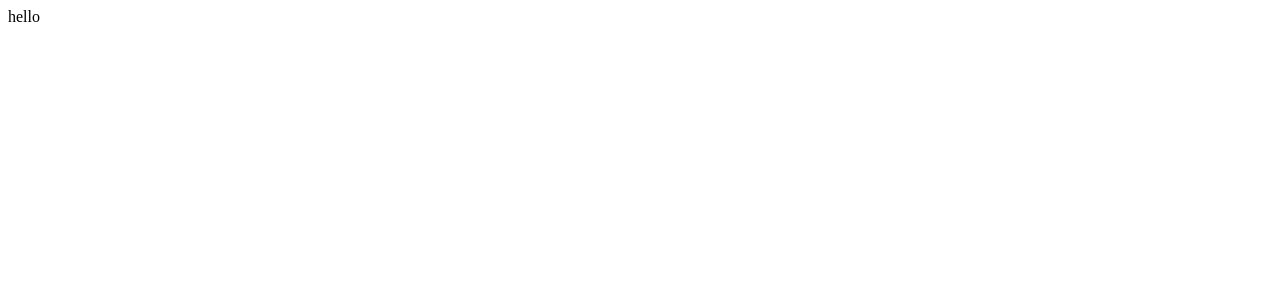
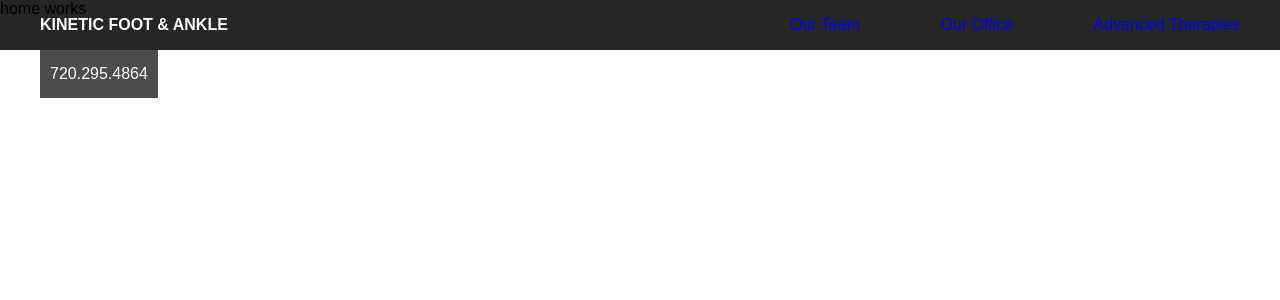
Before and after one commit to edwardgrubb3rd/thekineticfoot, a React (Create React App) app in the folder client/: page / in a window 1280 px wide. Shown: the top 300 px of the page. Built offline with nearby package versions, Linux system fonts and the light colour scheme; the HTML template or start-up script is replaced by a standard one.

Commit message:
added home, navigation

```diff
--- a/client/package.json
+++ b/client/package.json
@@ -6,6 +6,8 @@
     "node-sass-chokidar": "^1.3.3",
     "react": "^16.4.2",
     "react-dom": "^16.4.2",
+    "react-router": "^4.3.1",
+    "react-router-dom": "^4.3.1",
     "react-scripts": "1.1.4"
   },
   "scripts": {
--- a/client/src/App.js
+++ b/client/src/App.js
@@ -1,13 +1,24 @@
-import React, { Component } from 'react';
+import React, { Component, Fragment } from 'react';
+// Router
+import { BrowserRouter, Route, Switch } from 'react-router-dom';
 
-class App extends Component {
+// Pages
+import Home from './pages/Home';
+
+// Components
+import Nav from './components/global/Nav';
+
+export default class App extends Component {
   render() {
     return (
-      <div className="App">
-        hello
-      </div>
+      <BrowserRouter>
+        <Fragment>
+          <Nav />
+          <Switch>
+            <Route exact path="/" component={Home}/>
+          </Switch>
+        </Fragment>
+      </BrowserRouter>
     );
   }
-}
-
-export default App;
+};
--- /dev/null
+++ b/client/src/components/global/Nav.js
@@ -0,0 +1,57 @@
+import React, { Component } from 'react';
+import { withRouter } from 'react-router';
+import { Link } from 'react-router-dom';
+
+class Nav extends Component {
+  constructor(props) {
+    super(props);
+
+    this.state = {
+      links: [
+        {
+          title: "Our Team",
+          link: "/team"
+        },
+        {
+          title: "Our Office",
+          link: "/office"
+        },
+        {
+          title: "Advanced Therapies",
+          link: "/therapies"
+        }
+      ]
+    }
+  }
+
+  render() {
+    return (
+      <div className="navbar">
+      	<div className="navbar-wrapper">
+      		<div className="logo">
+      			<a href="/" className="navbar-link">Kinetic Foot & Ankle</a>
+      		</div>
+      		<div className="navbar-menu">
+      			{
+              this.state.links.map(({title, link}) => (
+                <div className="navbar-item" key={title}>
+                  <Link to={link} >{title}</Link>
+          			</div>
+              ))
+            }
+      		</div>
+      		<div className="mobile-menu">
+      			<div className="nav-list bar1"></div>
+      			<div className="nav-list bar2"></div>
+      			<div className="nav-list bar3"></div>
+      		</div>
+      		<div className="navbar-contact">
+      			<a href="tel:7202954864" className="navbar-link">720.295.4864</a>
+      		</div>
+      	</div>
+      </div>
+    )
+  }
+}
+
+export default withRouter(Nav);
--- a/client/src/index.js
+++ b/client/src/index.js
@@ -1,5 +1,6 @@
 import React from 'react';
 import ReactDOM from 'react-dom';
+import './style.css';
 import App from './App';
 import registerServiceWorker from './registerServiceWorker';
 
--- /dev/null
+++ b/client/src/pages/Home.js
@@ -0,0 +1,11 @@
+import React, { Component } from 'react';
+
+export default class Home extends Component {
+  render() {
+    return (
+      <div>
+        home works
+      </div>
+    )
+  }
+}
```
Also changed, not shown: 1 other file (tests, documents, lock files or other folders).
